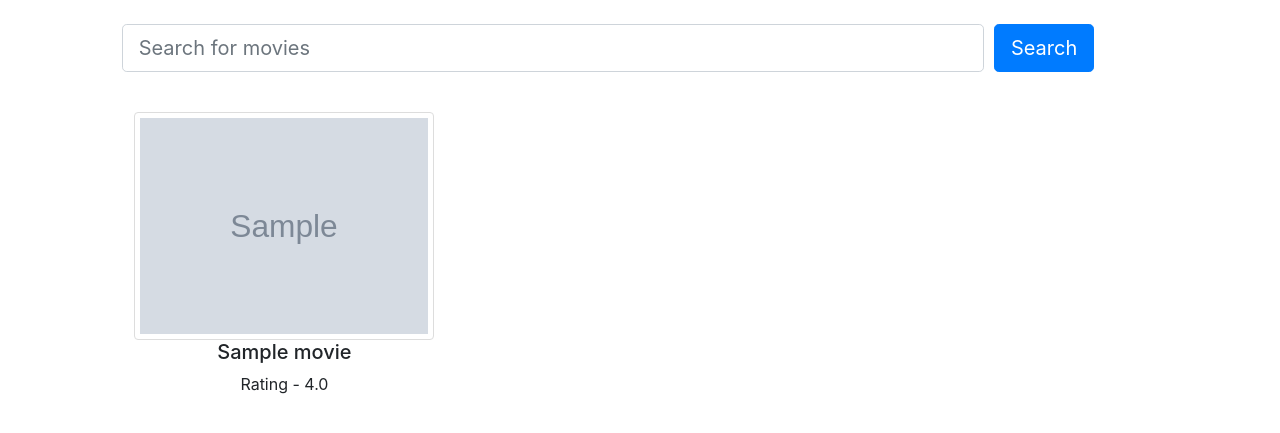
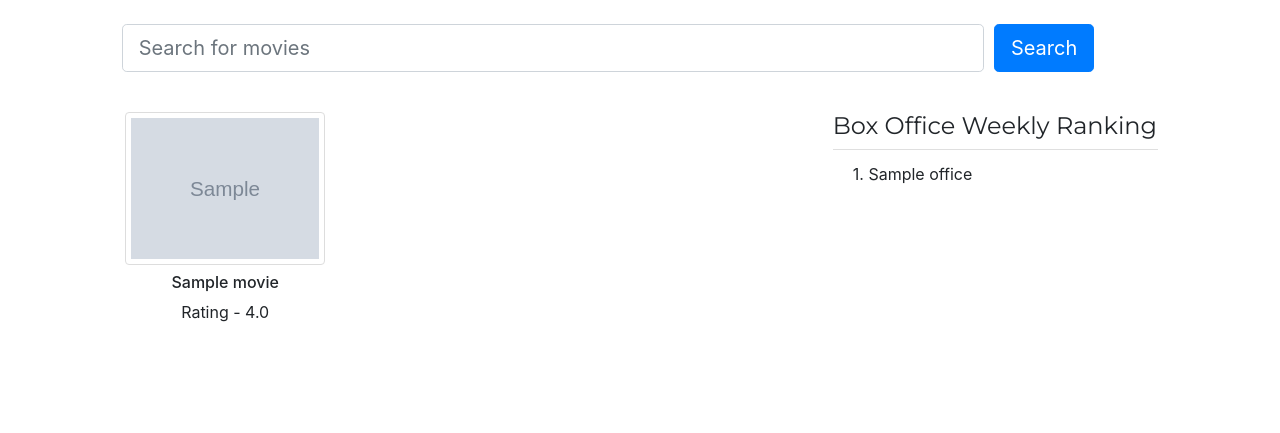
Before and after one commit to VishekhaTamrakar/MovieTwitz-ImplementingAPI, a Django app: page / in a window 1280 px wide. Shown: the part 56-489 px from the top of the page. Run offline with Django 3.2, Linux system fonts and the light colour scheme; tables that the repository leaves empty hold one stand-in row (values such as "Sample post"); grey boxes marked "Sample" are stand-in pictures; some libraries are stand-ins or nearby versions.

Commit message:
Added Box Office Ranking to Home

```diff
--- a/mtapp/models.py
+++ b/mtapp/models.py
@@ -42,9 +42,16 @@
             'X-RapidAPI-Key': "fb54a2a79amshb032c359722438fp18abb9jsn80dd3fd3790f",
         }
         json_data = requests.get(url, params = params, headers = headers).json()
-        print(json_data)
+        #print(json_data)
         self.title = json_data["Title"]
         self.year = int(json_data["Year"])
         self.imdb_rating = json_data["imdbRating"]
         self.poster = json_data["Poster"]
         print(self.title, self.year, self.imdb_rating, self.poster, sep=", ")
+
+class Box_Office(models.Model):
+    imdb_id = models.CharField(max_length=10)
+    movie_name = models.CharField(max_length=50)
+    poster = models.CharField(max_length=500, null=True)
+    refreshed_date = models.DateField()
+    #updated_date = models.DateTimeField(auto_now_add=True)
--- a/mtapp/static/css/app.css
+++ b/mtapp/static/css/app.css
@@ -37,6 +37,17 @@
     height: auto;
 }
 
+img.poster-medium {
+    border: 1px solid #ddd;
+    border-radius: 4px;
+    padding: 5px;
+    display: block;
+    max-width:200px;
+    max-height:250px;
+    width: auto;
+    height: auto;
+}
+
   img:hover {
     box-shadow: 0 0 2px 1px rgba(0, 140, 186, 0.5);
 }
--- a/mtapp/templates/app/home.html
+++ b/mtapp/templates/app/home.html
@@ -20,15 +20,27 @@
         </div>
         <br/>
         <div class="row">
-            {% for movie in movie_list %}
-            <div class="col-lg-4 text-center">
-                <a href="{% url 'app:movie_detail' pk=movie.pk %}">
-                    <img src="{{ movie.poster }}" class="poster mx-auto" alt="Poster">
-                </a>
-                <h5>{{ movie.name }}</h5>
-                <p>Rating - {{ movie.rating }}</p>
+            <div class="col-lg-8">
+                <div class="row">
+                    {% for movie in movie_list %}
+                        <div class="col-lg-4 text-center">
+                            <a href="{% url 'app:movie_detail' pk=movie.pk %}">
+                                <img src="{{ movie.poster }}" class="poster-medium mx-auto" alt="Poster">
+                            </a>
+                            <h6 class="mt-2">{{ movie.name }}</h6>
+                            <p class="mb-4">Rating - {{ movie.rating }}</p>
+                        </div>
+                    {% endfor %}
+                </div>
             </div>
-            {% endfor %}
+            <div class="col-lg-4">
+                <h4>Box Office Weekly Ranking</h4>
+                {% for movie in box_office %}
+                    <ul class="list-group list-group-flush">
+                        <li class="list-group-item">{{ forloop.counter }}.&nbsp;{{ movie.movie_name }}</li>
+                    </ul>
+                {% endfor %}
+            </div>
         </div>
     </div>
 </div>
--- a/mtapp/views.py
+++ b/mtapp/views.py
@@ -2,13 +2,14 @@
 from django.contrib.auth import authenticate, login
 from django.contrib.auth.decorators import login_required
 from django.utils import timezone
+from datetime import date, timedelta
 from django.db.models import Q
 from watson_developer_cloud import LanguageTranslatorV3
 import json
 from .models import Movie
 from .forms import MovieForm
 
-from .models import Movie, Imdb_movie
+from .models import Movie, Imdb_movie, Box_Office
 from .forms import UserForm
 
 import requests
@@ -19,9 +20,63 @@
 
 def home(request):
     movie_list = Movie.objects.all()
+    box_office_check()
+    box_office = Box_Office.objects.all()
+    print('>> Box office Movies loaded - ' + str(box_office.count()))
     return render(request, 'app/home.html', {
         'movie_list': movie_list,
+        'box_office': box_office,
     })
+
+# Box Office Views
+
+def box_office_check():
+    print('>>> Checking if Box office needs a refresh')
+    first_movie = Box_Office.objects.first()
+    if first_movie:
+        print('>>> Movie list present')
+        if date.today() - first_movie.refreshed_date > timedelta(days=3):
+            box_office_refresh()
+    else:
+        box_office_refresh()
+
+
+def box_office_refresh():
+    print('>>> Performing box office refresh')
+    Box_Office.objects.all().delete()
+    url = 'https://uflixit.p.rapidapi.com/movies/boxoffice'
+    headers = {
+        'X-RapidAPI-Host': "uflixit.p.rapidapi.com",
+        'X-RapidAPI-Key': "fb54a2a79amshb032c359722438fp18abb9jsn80dd3fd3790f",
+    }
+    json_data = requests.get(url, headers = headers).json()
+    counter = 0
+    for result in json_data['result']:
+        if counter > 4:
+            break
+        add_box_office_movie(result)
+        counter += 1
+
+def add_box_office_movie(imdb_id):
+    url = 'https://movie-database-imdb-alternative.p.rapidapi.com/'
+    params = {
+        'i': imdb_id,
+        'r': 'json',
+    }
+    headers = {
+        'X-RapidAPI-Host': "movie-database-imdb-alternative.p.rapidapi.com",
+        'X-RapidAPI-Key': "fb54a2a79amshb032c359722438fp18abb9jsn80dd3fd3790f",
+    }
+    movie = requests.get(url, params = params, headers = headers).json()
+    # Create a Box Office Movie Object
+    bo = Box_Office()
+    bo.imdb_id = imdb_id
+    bo.movie_name = movie['Title']
+    bo.poster = movie['Poster']
+    bo.refreshed_date = date.today()
+    bo.save()
+
+# Auth Views
 
 def signup(request):
     if request.method=="POST":
```
Also changed, not shown: mtapp/admin.py (+7 -1 lines), mtapp/migrations/0004_box_office.py (added), mtapp/migrations/0005_auto_20190803_1907.py (added).
